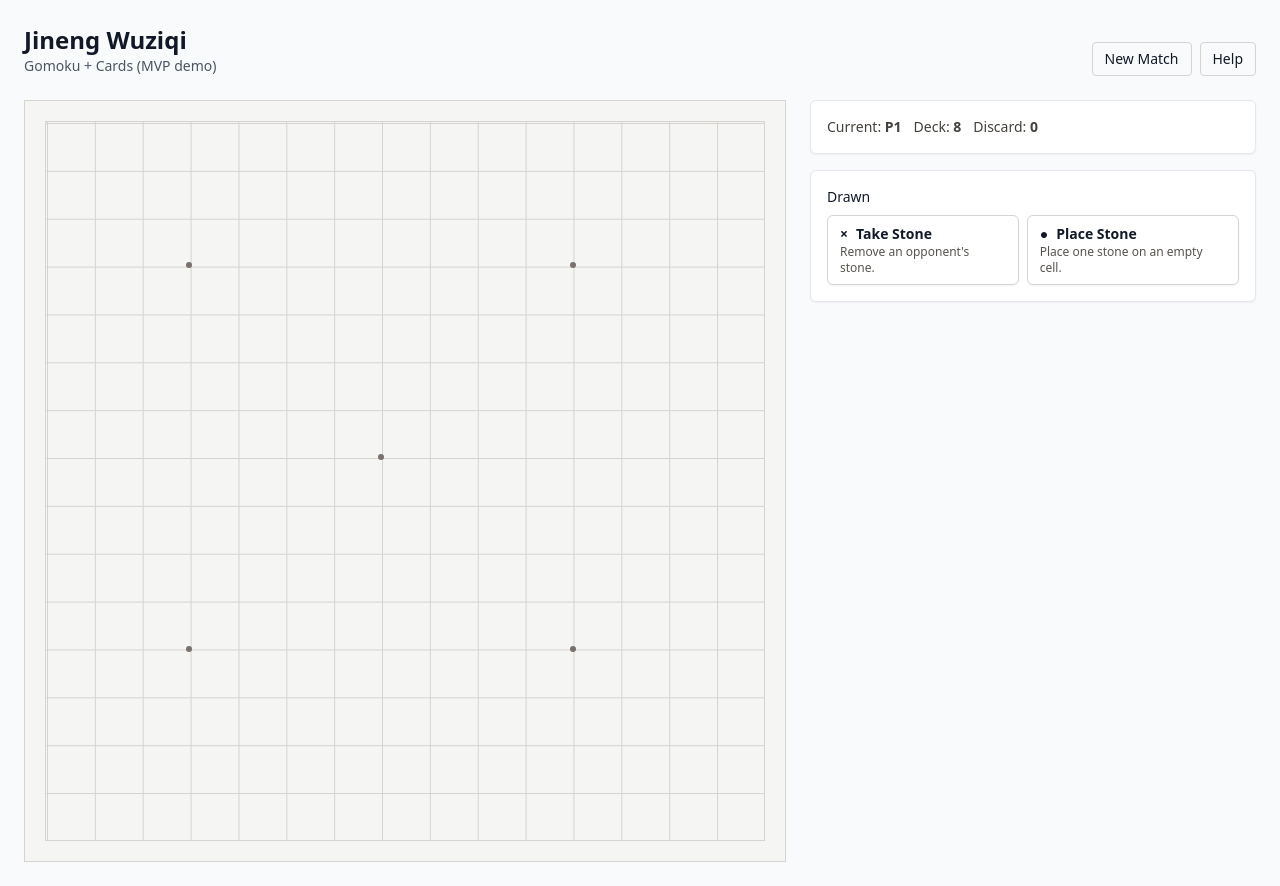
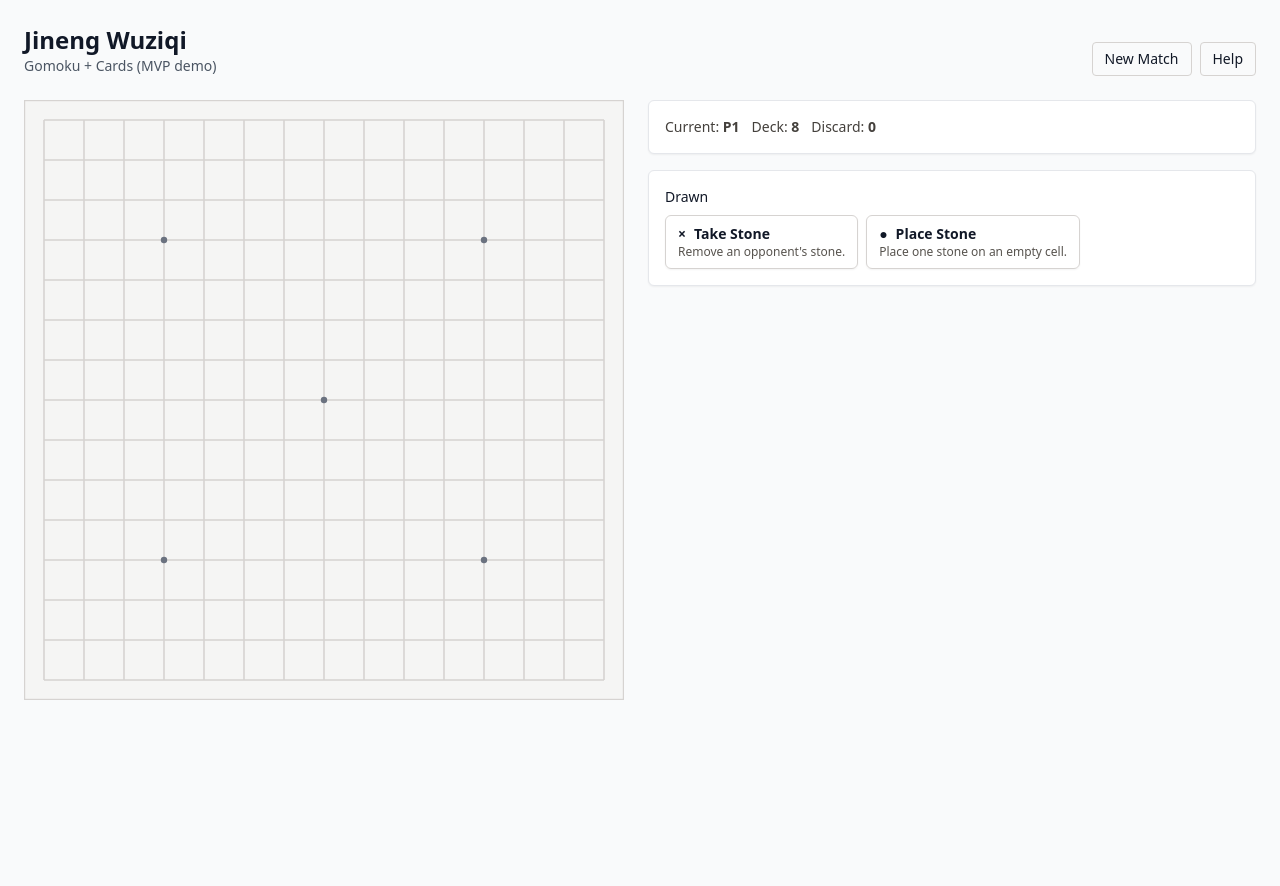
Before and after one commit to Louis-7/jineng-wuziqi, a React (Vite) app: page / in a window 1280 px wide. After the commit the page ends 800 px from the top, so only its background shows below. Built offline with nearby package versions, Linux system fonts and the light colour scheme.

Commit message:
feat: refactor Board component to use SVG for rendering and improve performance with useMemo

```diff
--- a/src/ui/components/Board.tsx
+++ b/src/ui/components/Board.tsx
@@ -1,4 +1,4 @@
-import React from 'react';
+import React, { useMemo } from 'react';
 import type { BoardState, CellValue, Point } from '../../domain/board';
 
 export interface BoardProps {
@@ -12,11 +12,13 @@ export interface BoardProps {
   showStar?: boolean;
 }
 
-function isOnLine(p: Point, line?: Point[]): boolean {
-  if (!line || line.length === 0) return false;
-  return line.some((q) => q.x === p.x && q.y === p.y);
-}
-
+/**
+ * SVG-based board renderer. No CSS grid cells — stones live on intersections.
+ * - Draw N×N lines
+ * - Place stones as circles at integer coordinates (x,y)
+ * - Click targets are small SVG circles with role="button" labeled as "intersection x,y"
+ * - For a11y/test compatibility, we also expose non-interactive gridcells with labels
+ */
 export function Board({
   board,
   lastMove,
@@ -26,119 +28,186 @@ export function Board({
   showStar = true,
 }: BoardProps) {
   const size = board.size;
-  const tilePercent = `${String(100 / size)}%`;
-  const DOT_BASE = 'w-4 h-4 md:w-5 md:h-5 lg:w-6 lg:h-6';
-  // coordinate labels removed for now
 
-  // Star (hoshi) points: for 15×15 show 5 points (center + 4 near-corner), otherwise none
-  const starPoints: Point[] = [];
+  const starPoints: Point[] = useMemo(() => {
+    const stars: Point[] = [];
     if (showStar && size >= 11 && size % 2 === 1) {
-    const edge = 3; // 1-indexed 4线 → 0-indexed 3
+      const edge = 3; // 1-indexed 4th line → 0-indexed 3
       const max = size - 1;
       const c = Math.floor(size / 2);
-    starPoints.push({ x: c, y: c });
-    starPoints.push({ x: edge, y: edge });
-    starPoints.push({ x: edge, y: max - edge });
-    starPoints.push({ x: max - edge, y: edge });
-    starPoints.push({ x: max - edge, y: max - edge });
+      stars.push({ x: c, y: c });
+      stars.push({ x: edge, y: edge });
+      stars.push({ x: edge, y: max - edge });
+      stars.push({ x: max - edge, y: edge });
+      stars.push({ x: max - edge, y: max - edge });
     }
+    return stars;
+  }, [showStar, size]);
+
+  // Geometry: use an SVG viewBox that maps intersections to integer coordinates [0..size-1]
+  // We pad by 0.5 to leave room for stroke width at the outer border
+  const viewBox = useMemo(() => '-0.5 -0.5 ' + String(size) + ' ' + String(size), [size]);
+
   return (
-    <div className="relative inline-block p-5 bg-stone-100 border border-stone-300">
-      <div
-        className="relative inline-grid"
-        style={{ gridTemplateColumns: `repeat(${String(size)}, minmax(0, 1fr))` }}
-        role="grid"
-        aria-label={`Gomoku board ${String(size)} by ${String(size)}`}
+    <div className="relative inline-block">
+      <div role="grid" aria-label={'Gomoku board ' + String(size) + ' by ' + String(size)}>
+        <svg
+          className="block select-none w-[360px] h-[360px] md:w-[480px] md:h-[480px] lg:w-[600px] lg:h-[600px]"
+          viewBox={viewBox}
         >
-        {/* continuous grid lines as a background layer inside padded area */}
-        <div
-          aria-hidden
-          className="pointer-events-none absolute inset-0 border border-stone-300 z-0"
-          style={{
-            backgroundImage:
-              'linear-gradient(to right, #d6d3d1 1px, transparent 1px), linear-gradient(to bottom, #d6d3d1 1px, transparent 1px)',
-            backgroundSize: `${tilePercent} 100%, 100% ${tilePercent}`,
-            backgroundRepeat: 'repeat, repeat',
-            // Shift the first vertical/horizontal grid lines one pixel to avoid overlapping the top/left border
-            backgroundPosition: '1px 0, 0 1px',
-          }}
+          {/* board background + border */}
+          <rect
+            x={-0.5}
+            y={-0.5}
+            width={size - 1 + 1}
+            height={size - 1 + 1}
+            fill="#f5f5f4"
+            stroke="#d6d3d1"
+            strokeWidth={0.06}
           />
-        {/* star points */}
-        {starPoints.map((s) => (
-          <div
-            key={`star-${String(s.x)}-${String(s.y)}`}
-            aria-hidden
-            className="pointer-events-none absolute rounded-full bg-stone-500"
-            style={{
-              width: '6px',
-              height: '6px',
-              left: `${String((s.x / size) * 100)}%`,
-              top: `${String((s.y / size) * 100)}%`,
-              transform: 'translate(-50%, -50%)',
-            }}
+
+          {/* grid lines */}
+          {Array.from({ length: size }, (_, i) => (
+            <line
+              key={'h-' + String(i)}
+              x1={0}
+              y1={i}
+              x2={size - 1}
+              y2={i}
+              stroke="#d6d3d1"
+              strokeWidth={0.04}
+            />
+          ))}
+          {Array.from({ length: size }, (_, i) => (
+            <line
+              key={'v-' + String(i)}
+              x1={i}
+              y1={0}
+              x2={i}
+              y2={size - 1}
+              stroke="#d6d3d1"
+              strokeWidth={0.04}
             />
           ))}
 
+          {/* star points */}
+          {starPoints.map((s) => (
+            <circle
+              key={'star-' + String(s.x) + '-' + String(s.y)}
+              cx={s.x}
+              cy={s.y}
+              r={0.08}
+              fill="#6b7280"
+            />
+          ))}
+
+          {/* winning line highlight underlay (soft ring behind stones) */}
+          {winningLine?.map((p) => (
+            <circle
+              key={'win-under-' + String(p.x) + '-' + String(p.y)}
+              cx={p.x}
+              cy={p.y}
+              r={0.36}
+              fill="#fde68a"
+              opacity={0.2}
+            />
+          ))}
+
+          {/* stones */}
           {board.cells.map((row, y) =>
             row.map((val, x) => {
-            const p = { x, y };
+              if (val === 0) return null;
               const isLast = lastMove && lastMove.x === x && lastMove.y === y;
-            const inWin = isOnLine(p, winningLine);
-            const canClick = Boolean(onCellClick) && (!isCellEnabled || isCellEnabled(p, val));
+              const fill = val === 1 ? '#0c0a09' : '#ffffff';
+              const stroke = val === 1 ? 'none' : '#a8a29e';
               return (
-              <div
-                key={`${String(x)}-${String(y)}`}
-                role="gridcell"
-                aria-label={`cell ${String(x)},${String(y)} ${val === 0 ? 'empty' : `player ${String(val)}`}`}
-                className={[
-                  'group relative aspect-square w-8 h-8 md:w-10 md:h-10 lg:w-12 lg:h-12',
-                  canClick ? '' : '',
-                ].join(' ')}
-              >
-                {/* winning line subtle background highlight */}
-                {inWin && <div aria-hidden className="absolute inset-0 bg-yellow-100/30" />}
-
-                {/* stone, placed at the intersection (top-left corner of each cell) */}
-                {val !== 0 && (
-                  <div
-                    className={[
-                      'absolute',
-                      // Anchor at the top-left intersection and center the dot on it
-                      'left-0 top-0 -translate-x-1/2 -translate-y-1/2',
-                      DOT_BASE,
-                      'rounded-full',
-                      val === 1 ? 'bg-stone-900' : 'bg-white border border-stone-400',
-                      'shadow-inner',
-                      isLast ? 'ring-2 ring-indigo-500' : '',
-                    ].join(' ')}
+                <g key={'stone-' + String(x) + '-' + String(y)}>
+                  <circle cx={x} cy={y} r={0.38} fill={fill} stroke={stroke} strokeWidth={0.04} />
+                  {isLast && (
+                    <circle
+                      cx={x}
+                      cy={y}
+                      r={0.44}
+                      fill="none"
+                      stroke="#6366f1"
+                      strokeWidth={0.06}
                     />
                   )}
-
-                {/* intersection hit area: only this small button is clickable */}
-                {canClick && (
-                  <button
-                    type="button"
-                    aria-label={`intersection ${String(x)},${String(y)}`}
-                    onClick={(e) => {
-                      e.stopPropagation();
-                      if (onCellClick) onCellClick(p);
-                    }}
-                    className={[
-                      'absolute z-10 left-0 top-0 -translate-x-1/2 -translate-y-1/2',
-                      'rounded-full',
-                      // Slightly smaller than stone base to feel precise
-                      'w-3 h-3 md:w-4 md:h-4 lg:w-5 lg:h-5',
-                      'border border-indigo-300/70 bg-indigo-300/20',
-                      'opacity-0 group-hover:opacity-100 focus:opacity-100 focus:outline-none focus:ring-2 focus:ring-indigo-500',
-                      'transition-opacity',
-                      'cursor-pointer',
-                    ].join(' ')}
-                  />
-                )}
-              </div>
+                </g>
               );
             }),
           )}
+
+          {/* winning line overlay ring to make it clearer */}
+          {winningLine?.map((p) => (
+            <circle
+              key={'win-over-' + String(p.x) + '-' + String(p.y)}
+              cx={p.x}
+              cy={p.y}
+              r={0.44}
+              fill="none"
+              stroke="#f59e0b"
+              strokeWidth={0.06}
+            />
+          ))}
+
+          {/* interactive click targets at intersections (only when enabled) */}
+          {board.cells.map((row, y) =>
+            row.map((val, x) => {
+              const canClick =
+                Boolean(onCellClick) && (!isCellEnabled || isCellEnabled({ x, y }, val));
+              if (!canClick) return null;
+              return (
+                <circle
+                  key={'hit-' + String(x) + '-' + String(y)}
+                  role="button"
+                  aria-label={'intersection ' + String(x) + ',' + String(y)}
+                  cx={x}
+                  cy={y}
+                  r={0.24}
+                  fill="transparent"
+                  onClick={(e) => {
+                    e.stopPropagation();
+                    onCellClick?.({ x, y });
+                  }}
+                  onKeyDown={(e) => {
+                    if (e.key === 'Enter' || e.key === ' ') {
+                      e.preventDefault();
+                      onCellClick?.({ x, y });
+                    }
+                  }}
+                  tabIndex={0}
+                  style={{ cursor: 'pointer', outline: 'none' }}
+                  onMouseDown={(e) => {
+                    // prevent any default focus/press visual
+                    e.preventDefault();
+                    (e.currentTarget as unknown as HTMLElement).blur();
+                  }}
+                />
+              );
+            }),
+          )}
+        </svg>
+
+        {/* Accessibility gridcells (non-interactive), so tests and screen readers can query cell states */}
+        <div aria-hidden={false} className="sr-only">
+          {board.cells.map((row, y) =>
+            row.map((val, x) => (
+              <div
+                key={'aria-' + String(x) + '-' + String(y)}
+                role="gridcell"
+                aria-label={
+                  'cell ' +
+                  String(x) +
+                  ',' +
+                  String(y) +
+                  ' ' +
+                  (val === 0 ? 'empty' : 'player ' + String(val))
+                }
+              />
+            )),
+          )}
+        </div>
       </div>
     </div>
   );
```
Lines whose indentation alone changed are shown as unchanged.
